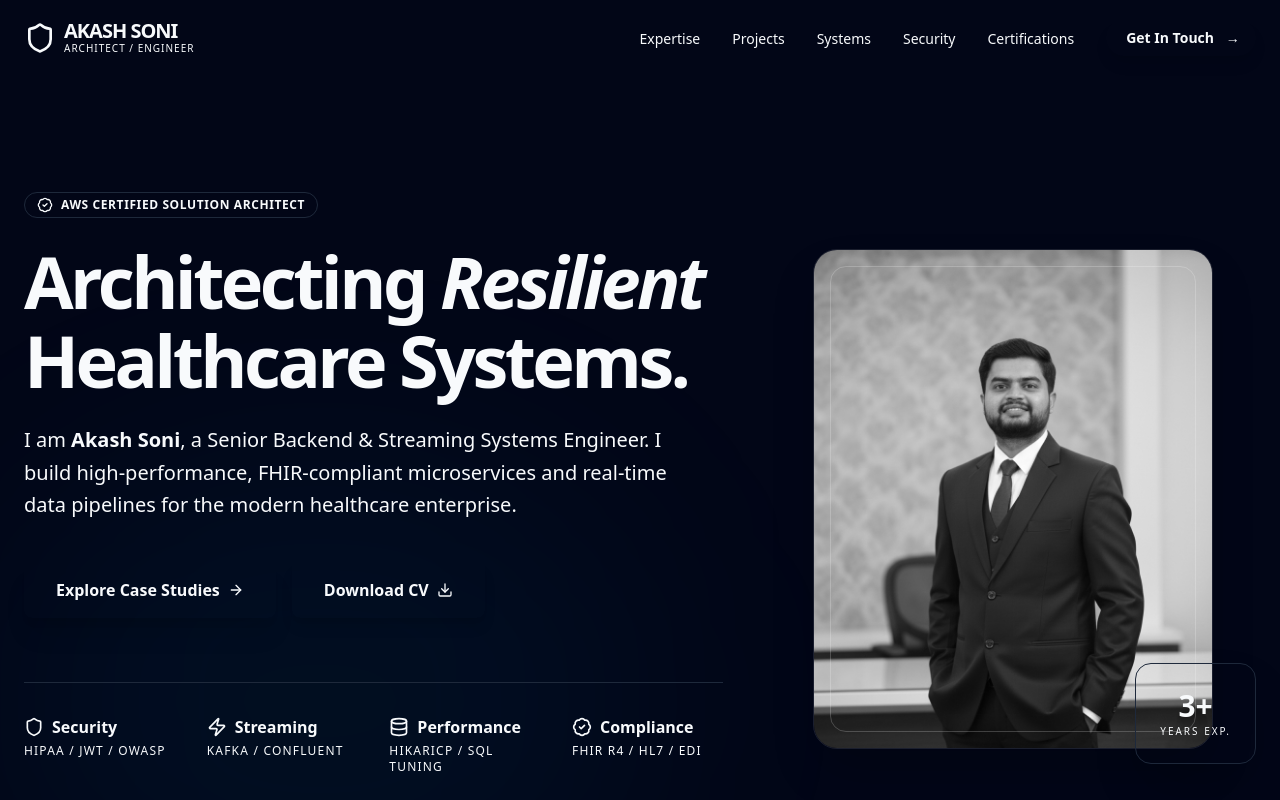
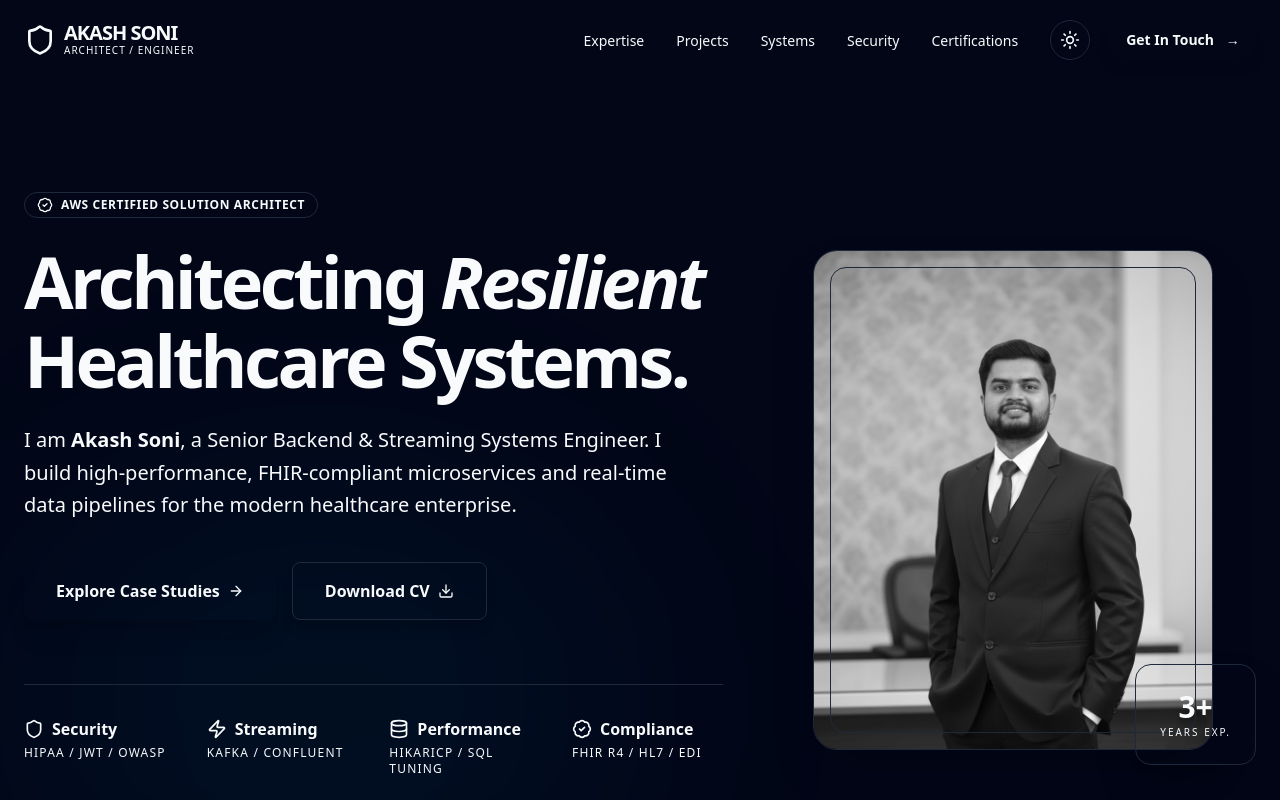
Before and after one commit to Aks396/portfolio-akash, a Next.js app: page / in a window 1280 px wide. Shown: the top 800 px of the page. Built offline with nearby package versions, Linux system fonts and the light colour scheme.

Commit message:
Add light/dark mode support with next-themes and theme toggle

```diff
--- a/package.json
+++ b/package.json
@@ -13,6 +13,7 @@
     "framer-motion": "^12.34.1",
     "lucide-react": "^0.574.0",
     "next": "16.1.6",
+    "next-themes": "^0.4.6",
     "react": "19.2.3",
     "react-dom": "19.2.3",
     "tailwind-merge": "^3.4.1"
--- a/src/app/layout.tsx
+++ b/src/app/layout.tsx
@@ -19,13 +19,15 @@ export const metadata: Metadata = {
   keywords: ["AWS Certified", "Healthcare IT", "FHIR R4", "Spring Boot", "Kafka", "Data Streaming", "Backend Architect"],
 };
 
+import { ThemeProvider } from "@/components/ThemeProvider";
+
 export default function RootLayout({
   children,
 }: Readonly<{
   children: React.ReactNode;
 }>) {
   return (
-    <html lang="en" className="dark">
+    <html lang="en" suppressHydrationWarning>
       <body
         className={cn(
           "min-h-screen bg-background font-sans antialiased",
@@ -33,9 +35,16 @@ export default function RootLayout({
           firaCode.variable
         )}
       >
-        <div className="relative flex min-h-screen flex-col">
-          <main className="flex-1">{children}</main>
-        </div>
+        <ThemeProvider
+          attribute="class"
+          defaultTheme="dark"
+          enableSystem
+          disableTransitionOnChange
+        >
+          <div className="relative flex min-h-screen flex-col">
+            <main className="flex-1">{children}</main>
+          </div>
+        </ThemeProvider>
       </body>
     </html>
   );
--- a/src/components/ArchitectureSection.tsx
+++ b/src/components/ArchitectureSection.tsx
@@ -34,7 +34,7 @@ const projects = [
 
 export const ArchitectureSection = () => {
     return (
-        <Section id="projects" className="bg-slate-950/50">
+        <Section id="projects" className="bg-slate-50/50 dark:bg-slate-950/50 transition-colors duration-500">
             <div className="flex flex-col md:flex-row md:items-end justify-between mb-12 space-y-4 md:space-y-0">
                 <div className="max-w-2xl">
                     <h2 className="text-sm font-mono text-primary uppercase tracking-[0.3em] mb-4">Engineering Portfolio</h2>
@@ -132,7 +132,7 @@ export const ArchitectureSection = () => {
                             </ul>
                         </div>
                     </div>
-                    <div className="relative aspect-video rounded-xl bg-slate-900 border border-border p-4 shadow-2xl overflow-hidden group">
+                    <div className="relative aspect-video rounded-xl bg-slate-100 dark:bg-slate-900 border border-border p-4 shadow-2xl overflow-hidden group transition-colors duration-500">
                         <div className="absolute inset-0 bg-gradient-to-br from-primary/10 to-transparent opacity-50" />
                         <div className="relative font-mono text-[10px] space-y-1 text-primary-200 opacity-80 group-hover:opacity-100 transition-opacity">
                             <p className="text-muted-foreground">// HikariCP Tuning - Performance Logs</p>
--- a/src/components/CertificationsSkills.tsx
+++ b/src/components/CertificationsSkills.tsx
@@ -41,7 +41,7 @@ const skills = [
 
 export const CertificationsSkills = () => {
     return (
-        <Section id="certifications" className="bg-slate-900/30">
+        <Section id="certifications" className="bg-muted/30 transition-colors duration-500">
             <div className="grid grid-cols-1 lg:grid-cols-3 gap-16">
 
                 {/* Certifications */}
--- a/src/components/Hero.tsx
+++ b/src/components/Hero.tsx
@@ -60,9 +60,9 @@ export const Hero = () => {
                                 <ArrowRight className="ml-2 h-4 w-4 transform group-hover:translate-x-1 transition-transform" />
                             </motion.button>
                             <motion.button
-                                whileHover={{ scale: 1.05, backgroundColor: "rgba(30, 41, 59, 1)" }}
+                                whileHover={{ scale: 1.05, backgroundColor: "var(--secondary)", opacity: 0.9 }}
                                 whileTap={{ scale: 0.95 }}
-                                className="px-8 py-4 rounded-lg bg-secondary text-secondary-foreground font-bold transition-all flex items-center shadow-lg"
+                                className="px-8 py-4 rounded-lg bg-secondary text-secondary-foreground font-bold transition-all flex items-center shadow-lg border border-border"
                             >
                                 Download CV
                                 <Download className="ml-2 h-4 w-4" />
@@ -112,7 +112,7 @@ export const Hero = () => {
                         transition={{ duration: 0.6, delay: 0.2 }}
                         className="lg:col-span-5 relative"
                     >
-                        <div className="relative aspect-[4/5] w-full max-w-[400px] mx-auto overflow-hidden rounded-3xl border border-white/10 shadow-2xl group">
+                        <div className="relative aspect-[4/5] w-full max-w-[400px] mx-auto overflow-hidden rounded-3xl border border-border shadow-2xl group transition-colors duration-500">
                             <div className="absolute inset-0 bg-primary/20 mix-blend-overlay group-hover:opacity-0 transition-opacity duration-500" />
                             <div className="absolute inset-0 bg-gradient-to-t from-background via-transparent to-transparent opacity-60" />
                             <Image
@@ -124,7 +124,7 @@ export const Hero = () => {
                             />
 
                             {/* Decorative Frame */}
-                            <div className="absolute inset-4 border border-white/20 rounded-2xl pointer-events-none group-hover:inset-6 transition-all duration-500" />
+                            <div className="absolute inset-4 border border-primary/20 rounded-2xl pointer-events-none group-hover:inset-6 transition-all duration-500" />
                         </div>
 
                         {/* Experience Badge */}
--- a/src/components/Navbar.tsx
+++ b/src/components/Navbar.tsx
@@ -5,6 +5,7 @@ import Link from "next/link";
 import { motion, AnimatePresence } from "framer-motion";
 import { cn } from "@/lib/utils";
 import { Shield, Menu, X } from "lucide-react";
+import { ThemeToggle } from "./ui/ThemeToggle";
 
 const navLinks = [
     { name: "Expertise", href: "#expertise" },
@@ -71,6 +72,8 @@ export const Navbar = () => {
                             </Link>
                         </motion.div>
                     ))}
+                    <div className="flex items-center space-x-4">
+                        <ThemeToggle />
                         <motion.div
                             initial={{ opacity: 0, scale: 0.8 }}
                             animate={{ opacity: 1, scale: 1 }}
@@ -91,15 +94,19 @@ export const Navbar = () => {
                             </Link>
                         </motion.div>
                     </div>
+                </div>
 
-                {/* Mobile Toggle */}
+                {/* Mobile Area */}
+                <div className="flex items-center space-x-4 md:hidden">
+                    <ThemeToggle />
                     <motion.button
                         whileTap={{ scale: 0.9 }}
-                    className="md:hidden text-foreground"
+                        className="text-foreground"
                         onClick={() => setMobileMenuOpen(!mobileMenuOpen)}
                     >
                         {mobileMenuOpen ? <X /> : <Menu />}
                     </motion.button>
+                </div>
             </div>
 
             {/* Mobile Menu */}
--- a/src/components/StreamingSecuritySection.tsx
+++ b/src/components/StreamingSecuritySection.tsx
@@ -44,7 +44,7 @@ export const StreamingSecuritySection = () => {
                     </div>
 
                     {/* Visualizing Kafka Flow */}
-                    <div className="p-8 rounded-2xl bg-slate-900 border border-border relative overflow-hidden group shadow-2xl">
+                    <div className="p-8 rounded-2xl bg-slate-50 dark:bg-slate-900 border border-border relative overflow-hidden group shadow-2xl transition-colors duration-500">
                         <div className="absolute top-0 right-0 p-4 opacity-10">
                             <Zap className="h-24 w-24" />
                         </div>
--- /dev/null
+++ b/src/components/ThemeProvider.tsx
@@ -0,0 +1,11 @@
+"use client";
+
+import * as React from "react";
+import { ThemeProvider as NextThemesProvider } from "next-themes";
+
+export function ThemeProvider({
+    children,
+    ...props
+}: React.ComponentProps<typeof NextThemesProvider>) {
+    return <NextThemesProvider {...props}>{children}</NextThemesProvider>;
+}
--- /dev/null
+++ b/src/components/ui/ThemeToggle.tsx
@@ -0,0 +1,40 @@
+"use client";
+
+import * as React from "react";
+import { Moon, Sun } from "lucide-react";
+import { useTheme } from "next-themes";
+import { motion } from "framer-motion";
+
+export function ThemeToggle() {
+    const { theme, setTheme } = useTheme();
+    const [mounted, setMounted] = React.useState(false);
+
+    // Avoid hydration mismatch by only rendering after mounting
+    React.useEffect(() => {
+        setMounted(true);
+    }, []);
+
+    if (!mounted) {
+        return (
+            <div className="w-10 h-10 rounded-full border border-border bg-card flex items-center justify-center">
+                <div className="w-4 h-4 bg-muted animate-pulse rounded-full" />
+            </div>
+        );
+    }
+
+    return (
+        <motion.button
+            whileHover={{ scale: 1.1 }}
+            whileTap={{ scale: 0.9 }}
+            onClick={() => setTheme(theme === "dark" ? "light" : "dark")}
+            className="relative w-10 h-10 rounded-full border border-border bg-card flex items-center justify-center text-foreground hover:text-primary transition-colors shadow-sm"
+            aria-label="Toggle theme"
+        >
+            {theme === "dark" ? (
+                <Sun className="h-5 w-5" />
+            ) : (
+                <Moon className="h-5 w-5" />
+            )}
+        </motion.button>
+    );
+}
```
Also changed, not shown: 1 other file (tests, documents, lock files or other folders). Lines whose indentation alone changed are shown as unchanged.
